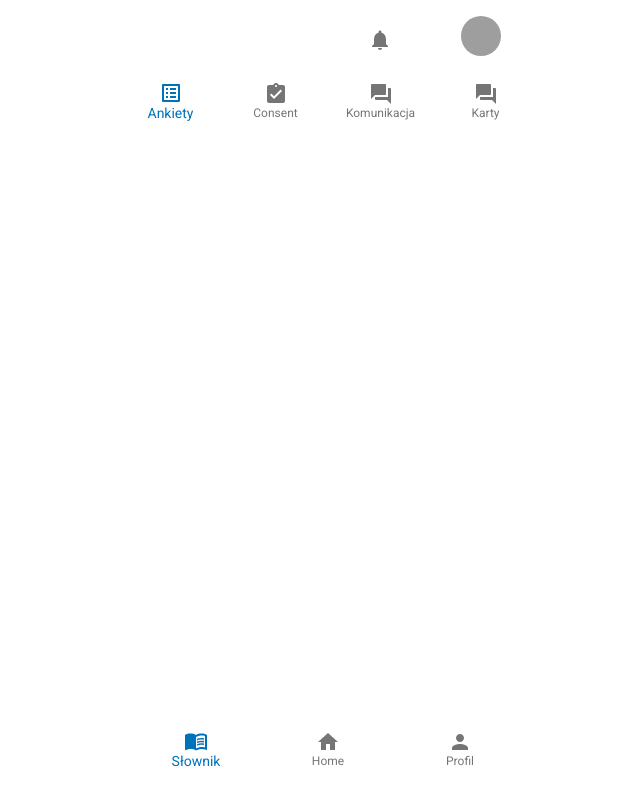
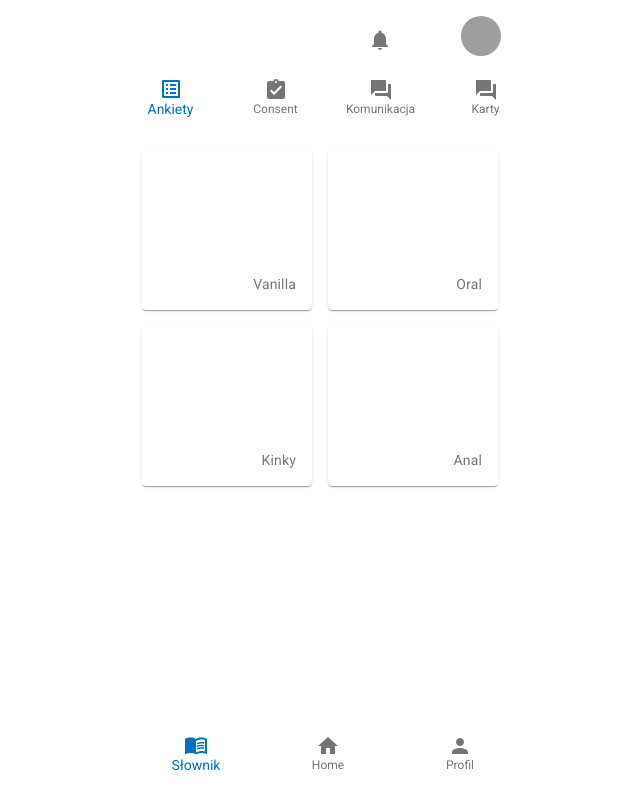
Before and after one commit to arturtamborski/wsp, a React (Create React App) app: page / in a window 1280 px wide. Shown: the whole page, without its empty margins (312-952 px from the left). Built offline with nearby package versions, Linux system fonts and the light colour scheme; grey boxes are pictures that could not be loaded.

Commit message:
add Ankiety component

```diff
--- /dev/null
+++ b/src/components/Ankiety.js
@@ -0,0 +1,47 @@
+import { Fragment } from 'react';
+import { makeStyles } from '@material-ui/core/styles';
+import Grid from '@material-ui/core/Grid';
+import Paper from '@material-ui/core/Paper';
+import Box from '@material-ui/core/Box';
+
+const useStyles = makeStyles((theme) => ({
+  root: {
+    flexGrow: 1,
+  },
+  paper: {
+    padding: theme.spacing(1),
+    color: theme.palette.text.secondary,
+    height: '20vh',
+    padding: '1rem',
+    display: 'flex',
+    alignItems: 'flex-end',
+    justifyContent: 'flex-end',
+  },
+}));
+
+export default function Ankiety() {
+  const classes = useStyles();
+
+  return (
+    <div className={classes.root}>
+      <Grid container spacing={2}>
+        <Grid container item xs={12} spacing={2}>
+          <Grid item xs={6}>
+            <Paper className={classes.paper}>Vanilla</Paper>
+          </Grid>
+          <Grid item xs={6}>
+            <Paper className={classes.paper}>Oral</Paper>
+          </Grid>
+        </Grid>
+        <Grid container item xs={12} spacing={2}>
+          <Grid item xs={6}>
+            <Paper className={classes.paper}>Kinky</Paper>
+          </Grid>
+          <Grid item xs={6}>
+            <Paper className={classes.paper}>Anal</Paper>
+          </Grid>
+        </Grid>
+      </Grid>
+    </div>
+  );
+}
--- a/src/components/Questionnaire.js
+++ b/src/components/Questionnaire.js
@@ -8,6 +8,8 @@ import BottomNavigationAction from '@material-ui/core/BottomNavigationAction';
 import ListAltIcon from '@material-ui/icons/ListAlt';
 import AssignmentTurnedInIcon from '@material-ui/icons/AssignmentTurnedIn';
 import ForumIcon from '@material-ui/icons/Forum';
+
+import Ankiety from '../components/Ankiety';
 
 const useStyles = makeStyles({
   root: {
@@ -44,7 +46,7 @@ export default function Questionarie() {
       </Grid>
       <Grid item xs={12} p={2}>
         <Box p={2} m={1}>
-          {content}
+          <Ankiety />
         </Box>
       </Grid>
     </Box>
```
